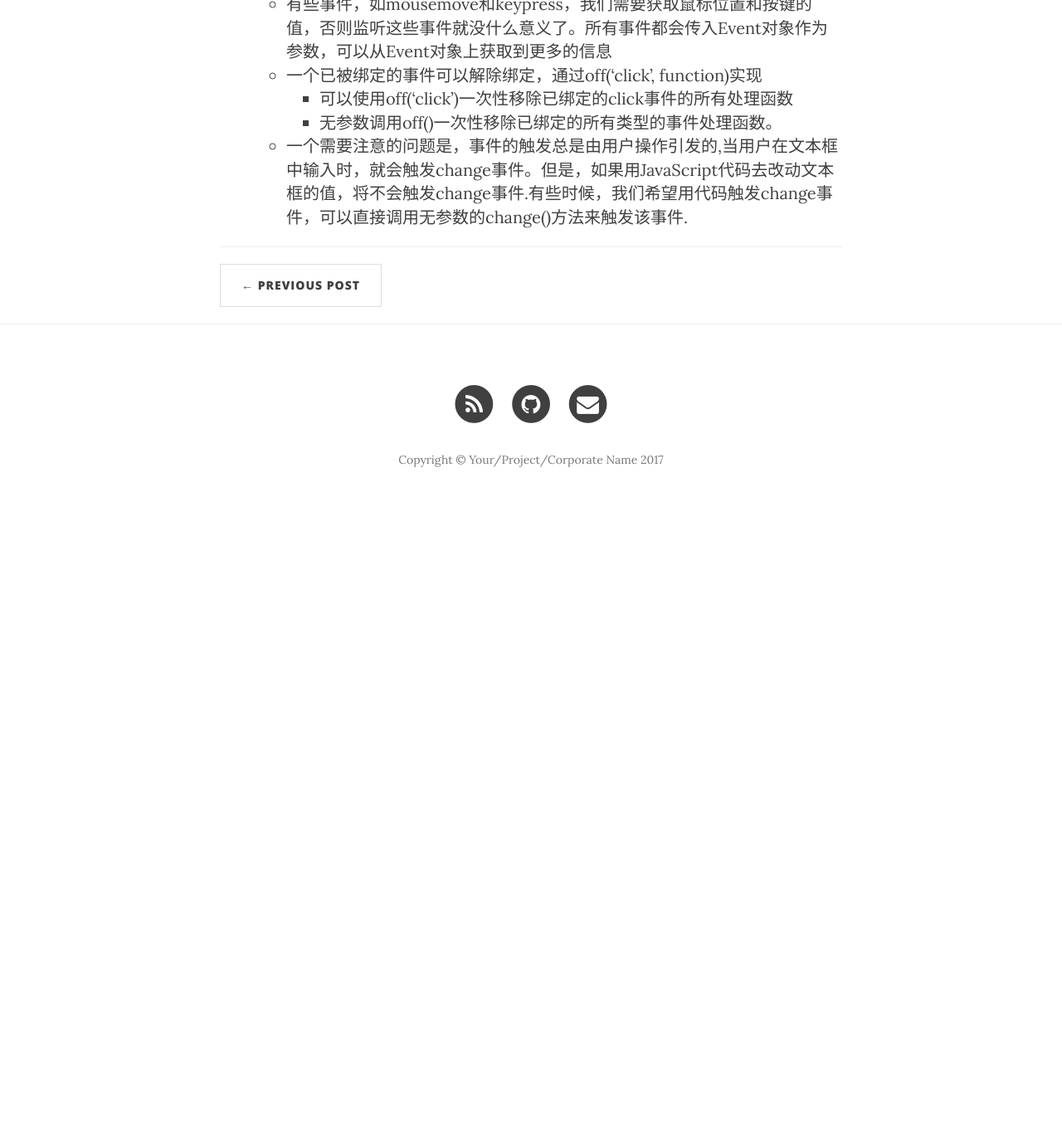
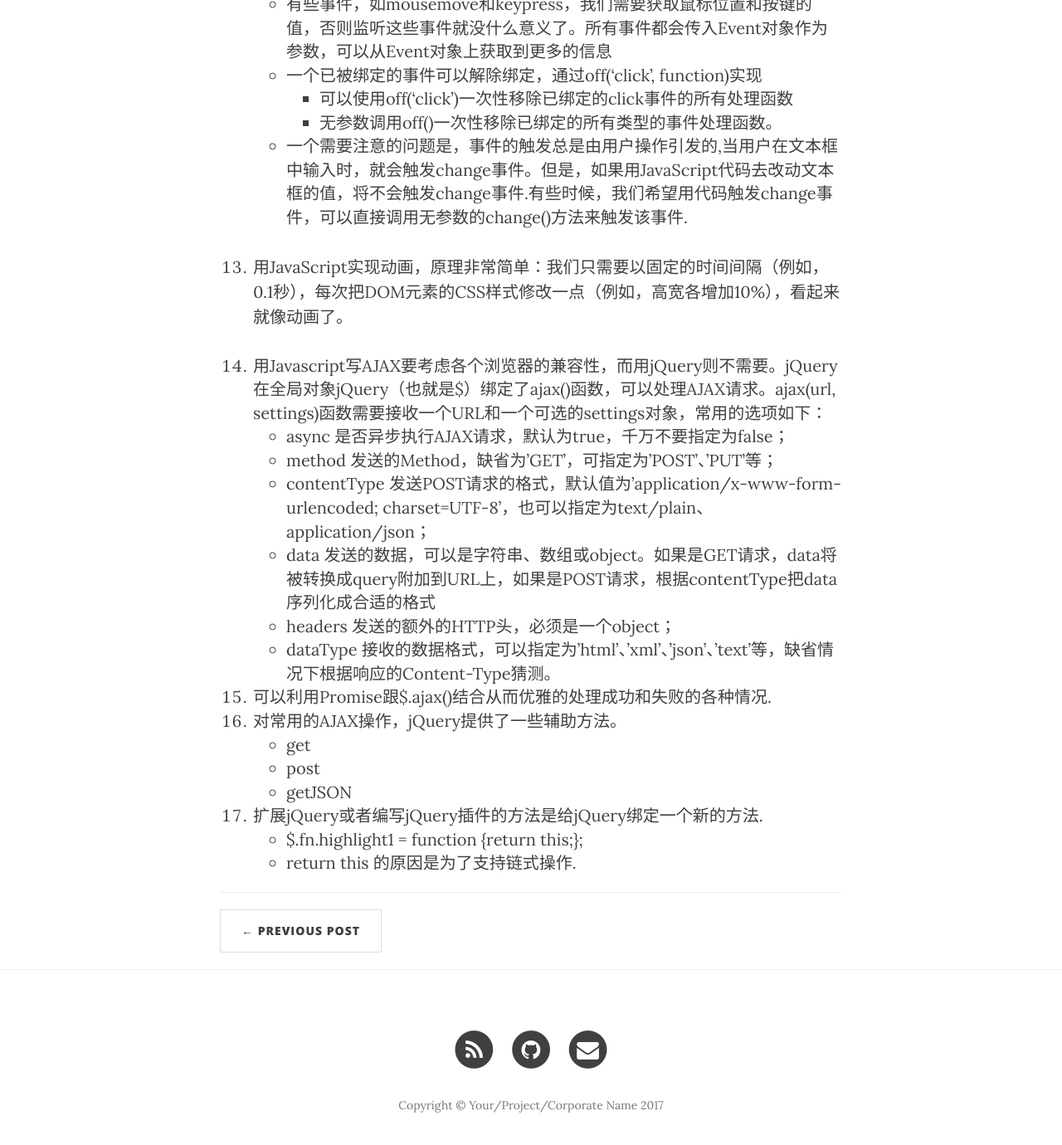
Before and after one commit to miaoxingman/miaoxingman.github.io, a Jekyll site: the page built from _posts/2017-11-05-Javascript-Note2.md, in a window 1280 px wide and 1400 px high, scrolled down 2647 px. Shown: the top 1380 px of the window at 83% size. Built offline with Jekyll 4.4.1, drawn with Linux system fonts in a browser that asks for light colours; nearby versions of some CDN libraries; our own code applies the rules of GitHub Pages for plain Markdown files; before the commit the page ends 3277 px from its top, so only the background shows below that.

Commit message:
modify the notes.

```diff
--- a/_posts/2017-11-05-Javascript-Note2.md
+++ b/_posts/2017-11-05-Javascript-Note2.md
@@ -65,3 +65,22 @@
 		* 可以使用off('click')一次性移除已绑定的click事件的所有处理函数
 		* 无参数调用off()一次性移除已绑定的所有类型的事件处理函数。
 	* 一个需要注意的问题是，事件的触发总是由用户操作引发的,当用户在文本框中输入时，就会触发change事件。但是，如果用JavaScript代码去改动文本框的值，将不会触发change事件.有些时候，我们希望用代码触发change事件，可以直接调用无参数的change()方法来触发该事件.
+
+13. 用JavaScript实现动画，原理非常简单：我们只需要以固定的时间间隔（例如，0.1秒），每次把DOM元素的CSS样式修改一点（例如，高宽各增加10%），看起来就像动画了。
+
+14. 用Javascript写AJAX要考虑各个浏览器的兼容性，而用jQuery则不需要。jQuery在全局对象jQuery（也就是$）绑定了ajax()函数，可以处理AJAX请求。ajax(url, settings)函数需要接收一个URL和一个可选的settings对象，常用的选项如下：
+	* async 是否异步执行AJAX请求，默认为true，千万不要指定为false；
+	* method 发送的Method，缺省为'GET'，可指定为'POST'、'PUT'等；
+	* contentType 发送POST请求的格式，默认值为'application/x-www-form-urlencoded; charset=UTF-8'，也可以指定为text/plain、application/json；
+	* data 发送的数据，可以是字符串、数组或object。如果是GET请求，data将被转换成query附加到URL上，如果是POST请求，根据contentType把data序列化成合适的格式
+	* headers 发送的额外的HTTP头，必须是一个object；
+	* dataType 接收的数据格式，可以指定为'html'、'xml'、'json'、'text'等，缺省情况下根据响应的Content-Type猜测。
+
+15. 可以利用Promise跟$.ajax()结合从而优雅的处理成功和失败的各种情况.
+16. 对常用的AJAX操作，jQuery提供了一些辅助方法。
+	* get
+	* post
+	* getJSON
+17. 扩展jQuery或者编写jQuery插件的方法是给jQuery绑定一个新的方法.
+	* $.fn.highlight1 = function {return this;};
+	* return this 的原因是为了支持链式操作.
```
Also changed, not shown: _posts/2017-11-05-Javascript-Note1.md (+2 -2 lines).
